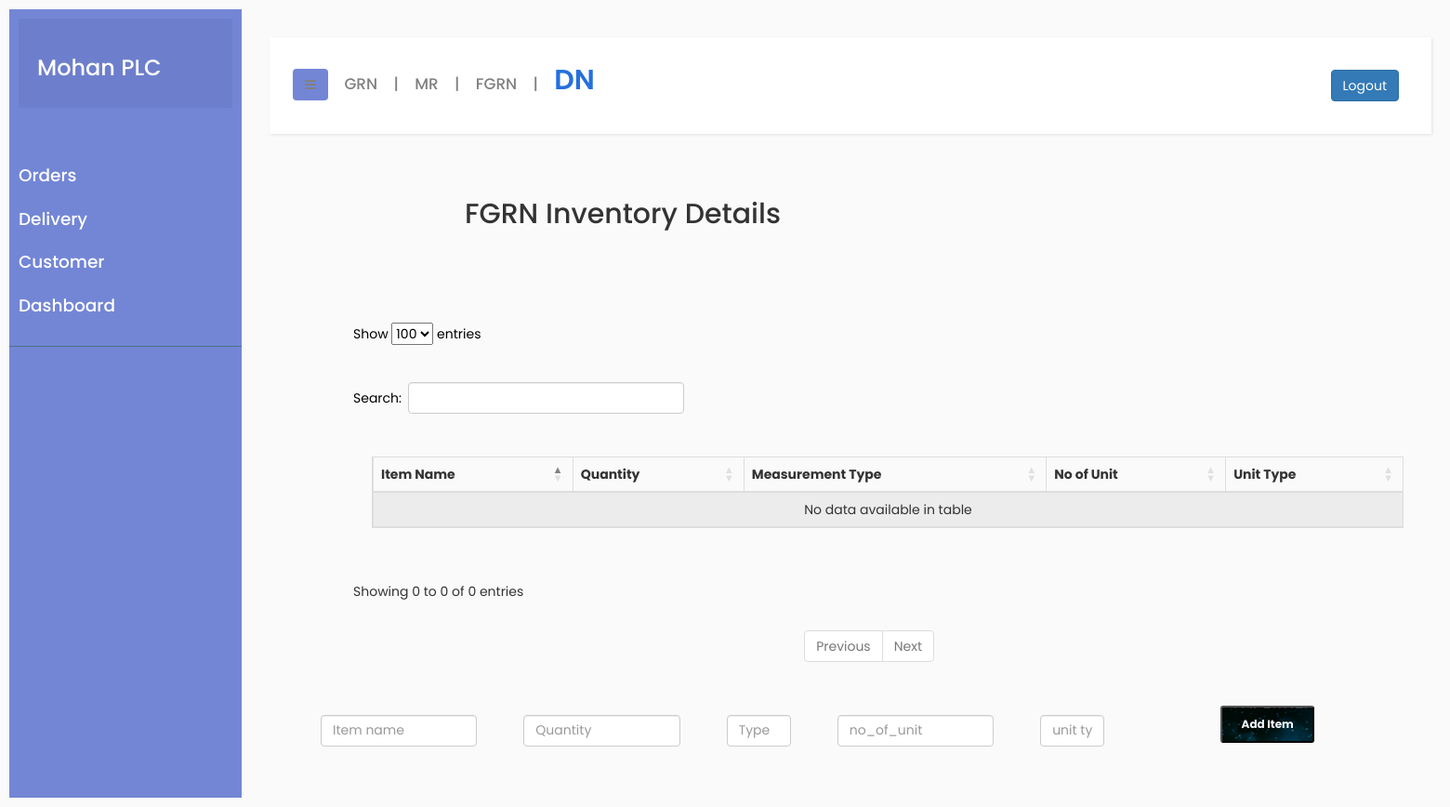
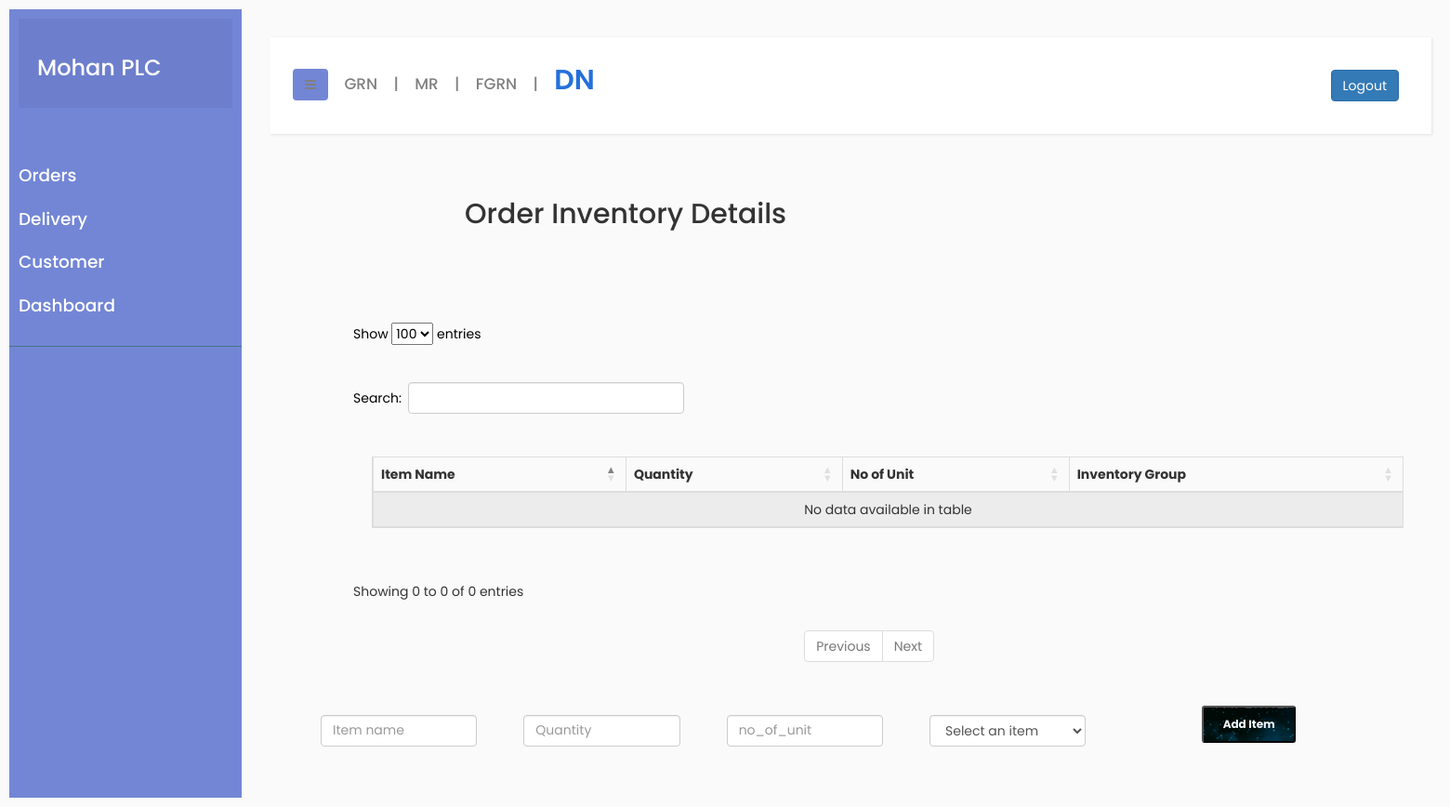
Before and after one commit to mohantechlead/mohan_ERP, a Django app: template DN/templates/display_order_items.html in a window 1560 px wide. Shown: the whole page at 93% size. Run offline with Django 3.2, Linux system fonts and the light colour scheme; the template is opened without the code that fills it, so the values that code supplies are empty; parts of the project's set-up code (start-up, migrations or seed data) failed here and were passed over; some libraries are stand-ins or nearby versions.

Commit message:
update the items

```diff
--- a/DN/admin.py
+++ b/DN/admin.py
@@ -1,8 +1,9 @@
 from django.contrib import admin
-from .models import orders,delivery,orders_items,delivery_items, inventory_DN_items
+from .models import orders,delivery,orders_items,delivery_items, inventory_DN_items, inventory_order_items
 
 admin.site.register(orders)
 admin.site.register(delivery)
 admin.site.register(delivery_items)
 admin.site.register(orders_items)
 admin.site.register(inventory_DN_items)
+admin.site.register(inventory_order_items)
--- a/DN/forms.py
+++ b/DN/forms.py
@@ -62,7 +62,7 @@ class DeliverItemForm(forms.ModelForm):
     choices=[
         (item.item_name, item.item_name)  # Only include item_name without the model name prefix
         for item in sorted(
-            chain(finished_goods.objects.all(), inventory.objects.all()),
+            chain(inventory_order_items.objects.all(), inventory.objects.all()),
             key=operator.attrgetter('item_name')
         )
     ],
@@ -123,7 +123,7 @@ class OrderItemForm(forms.ModelForm):
     choices=[
         (item.item_name, item.item_name)  # Only include item_name without the model name prefix
         for item in sorted(
-            chain(finished_goods.objects.all(), inventory.objects.all()),
+            chain(inventory_order_items.objects.all(), inventory.objects.all()),
             key=operator.attrgetter('item_name')
         )
     ],
@@ -216,4 +216,4 @@ class OrderInventoryForm(forms.ModelForm):
     class Meta:
 
         model = inventory_order_items
-        fields = ['item_name','total_quantity','total_no_of_unit','branch']
+        fields = ['item_name','total_quantity','total_no_of_unit','group']
--- a/DN/models.py
+++ b/DN/models.py
@@ -112,7 +112,7 @@ class inventory_order_items(models.Model):
     total_no_of_unit = models.FloatField(blank=True, null=True)
     total_quantity = models.FloatField(blank=True)
     branch = models.TextField(blank=True, null=True)
-
+    group = models.TextField(blank=True, null=True)
     class Meta:
         ordering = ['item_name']
 
--- a/DN/templates/display_order_items.html
+++ b/DN/templates/display_order_items.html
@@ -4,7 +4,7 @@
 <div class="form-group pull-left">
   <div style="margin-left: 200px;">
     <strong>
-        <h2>FGRN Inventory Details</h2>
+        <h2>Order Inventory Details</h2>
       </strong>
   </div>
 
@@ -23,9 +23,8 @@
                     <tr>
                       <th>Item Name </th>
                       <th>Quantity</th>
-                      <th>Measurement Type</th>
                       <th>No of Unit</th>
-                      <th>Unit Type</th>
+                      <th>Inventory Group</th>
                     </tr>
                   </thead>
 
@@ -33,10 +32,9 @@
                     {% for item in items %}
                     <tr>
                     <td>{{ item.item_name }}</td>
-                    <td>{{ item.quantity }}</td>
-                    <td>{{ item.measurement_type }}</td>
-                    <td>{{ item.no_of_unit }}</td>
-                    <td>{{ item.unit_type }}</td>
+                    <td>{{ item.total_no_of_unit }}</td>
+                    <td>{{ item.total_no_of_unit }}</td>
+                    <td>{{ item.group }}</td>
                     </tr>
                     {% endfor %}
                   </tbody>
@@ -59,22 +57,23 @@
         </div>
 
         <div class="col-sm-2">
-          <input type="text" class="form-control col-sm-2" name = "quantity" placeholder="Quantity">
-        </div>
-
-        <div class="col-sm-1">
-          <input type="text" class="form-control col-sm-2" name = "measurement_type" placeholder="Type">
+          <input type="text" class="form-control col-sm-2" name = "total_quantity" placeholder="Quantity">
         </div>
 
         <div class="col-sm-2">
-          <input type="text" class="form-control col-sm-2" name = "no_of_unit" placeholder="no_of_unit">
+          <input type="text" class="form-control col-sm-2" name = "total_no_of_unit" placeholder="no_of_unit">
         </div>
 
-        <div class="col-sm-1">
-          <input type="text" class="form-control col-sm-2" name = "unit_type" placeholder="unit type">
+        <div class="col-sm-2">
+          <select name="group" id="group" class="form-control">
+            <option value="" disabled selected>Select an item</option>
+            {% for item in group %}
+            <option value="{{ item.item_name }}">{{ item.item_name }}</option>
+            {% endfor %}
+        </select>
         </div>
 
-           </div>
+        </div>
       <button  class="col-sm-1 btn-sm "
     style="background-image:url('../static/back1.PNG');color: aliceblue; margin-left: 100px;font-size: 12px; height: 40px; font-weight: bold;">
         Add Item
--- a/DN/views.py
+++ b/DN/views.py
@@ -809,8 +809,10 @@ def display_order_items(request):
 
 
     items = inventory_order_items.objects.all().order_by('item_name')
+    group_name = finished_goods.objects.all().order_by('item_name')
     print(items)
     context = {
+        'group':group_name,
         'items':items,
         'form':form,
     }
```
Also changed, not shown: FGRN/views.py (+74 -41 lines), DN/migrations/0027_inventory_order_items_group.py (added).
